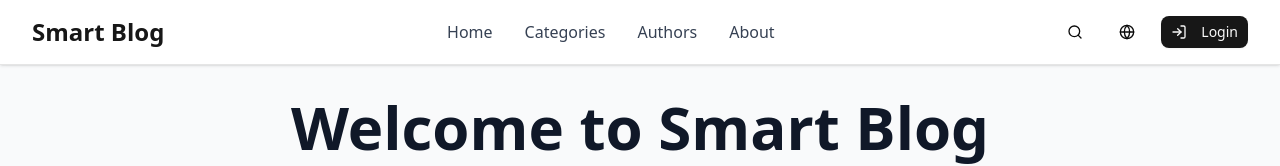
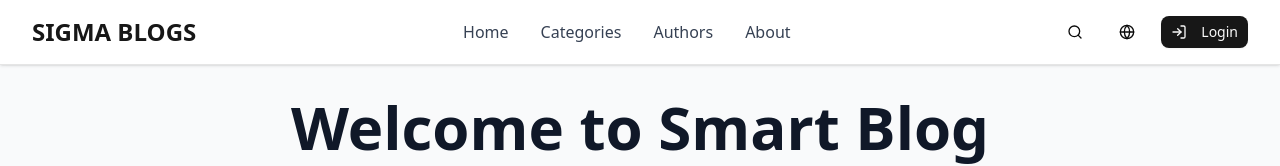
Before and after one commit to sk-khorrum/Sigma-blog, a React (Vite) app: page / in a window 1280 px wide. Shown: the top 166 px of the page. Built offline with nearby package versions, Linux system fonts and the light colour scheme.

Commit message:
Update Header.jsx

```diff
--- a/src/components/Header.jsx
+++ b/src/components/Header.jsx
@@ -13,7 +13,7 @@ const Header = ({ onLoginClick, currentUser, onLogout }) => {
         <div className="flex justify-between items-center h-16">
           {/* Logo */}
           <div className="flex items-center">
-            <h1 className="text-2xl font-bold text-primary">Smart Blog</h1>
+            <h1 className="text-2xl font-bold text-primary">SIGMA BLOGS</h1>
           </div>
 
           {/* Desktop Navigation */}
@@ -54,7 +54,7 @@ const Header = ({ onLoginClick, currentUser, onLogout }) => {
             {currentUser ? (
               <div className="flex items-center space-x-2">
                 <img
-                  src={currentUser.avatar || "https://images.unsplash.com/photo-1472099645785-5658abf4ff4e?w=32&h=32&fit=crop&crop=face"}
+                  src={currentUser.avatar || "https://encrypted-tbn0.gstatic.com/images?q=tbn:ANd9GcRTrnONuTzkD6Me_e0kdmMpaSqismgrzF6Kjh8SD7EwlPzZSLWE0igG2KE&s=10"}
                   alt={currentUser.name}
                   className="w-8 h-8 rounded-full"
                 />
```
